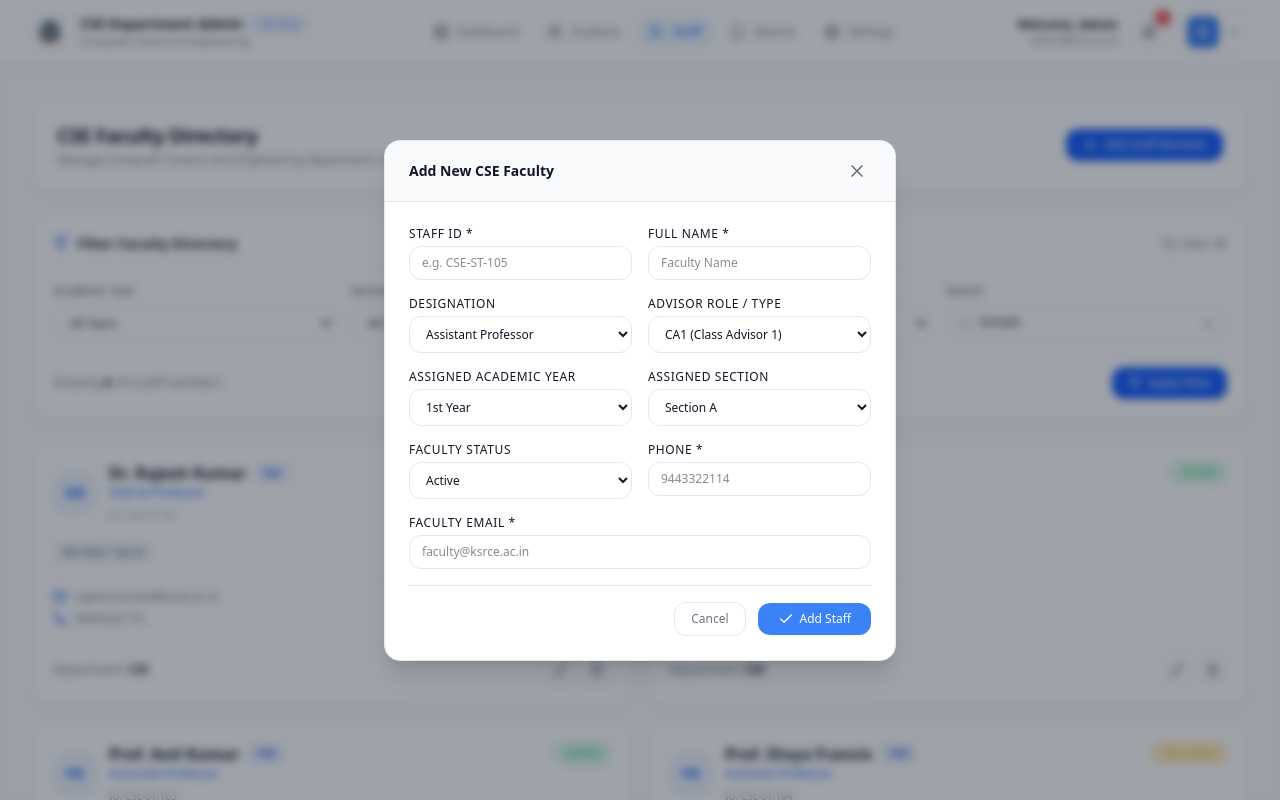
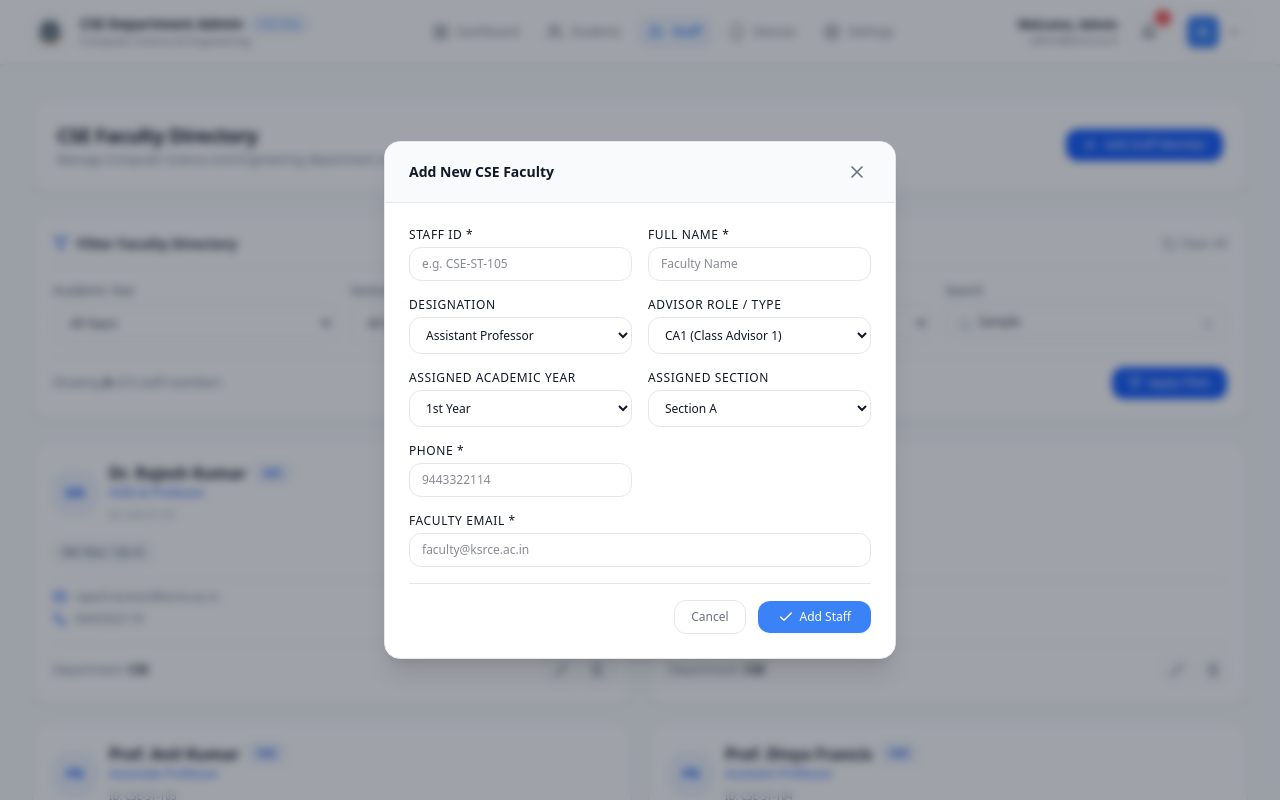
Before and after one commit to dharshinibala025/web_jammer, a React (Vite) app in the folder frontend/: page /admin/staff in a window 1280 px wide. Both pictures are taken after typing "Sample" into the empty fields and a click on the button "Add Staff Member". Shown: the top 800 px of the page. Built offline with nearby package versions, Linux system fonts and the light colour scheme.

Commit message:
Adminstaff section

```diff
--- a/frontend/src/components/admin/StaffModal.jsx
+++ b/frontend/src/components/admin/StaffModal.jsx
@@ -179,21 +179,6 @@ export const StaffModal = ({ isOpen, onClose, onSave, staff = null }) => {
 
             <div>
               <label className="block text-xs font-medium text-[#111827] uppercase tracking-wider mb-1">
-                Faculty Status
-              </label>
-              <select
-                value={formData.status}
-                onChange={(e) => setFormData({ ...formData, status: e.target.value })}
-                className="w-full py-2 px-3 bg-[#FFFFFF] border border-[#E5E7EB] rounded-xl text-xs font-medium text-[#111827] focus:outline-none focus:border-[#3B82F6]"
-              >
-                <option value="Active">Active</option>
-                <option value="On Leave">On Leave</option>
-                <option value="Inactive">Inactive</option>
-              </select>
-            </div>
-
-            <div>
-              <label className="block text-xs font-medium text-[#111827] uppercase tracking-wider mb-1">
                 Phone *
               </label>
               <input
--- a/frontend/src/pages/admin/AdminStaffPage.jsx
+++ b/frontend/src/pages/admin/AdminStaffPage.jsx
@@ -1,6 +1,5 @@
 import React, { useState, useEffect } from 'react';
 import adminService from '../../services/adminService';
-import StatusBadge from '../../components/admin/StatusBadge';
 import StaffModal from '../../components/admin/StaffModal';
 import {
   FiPlus,
@@ -292,8 +291,6 @@ export const AdminStaffPage = () => {
                     <span className="text-[10px] font-normal text-slate-400">ID: {s.staffId}</span>
                   </div>
                 </div>
-
-                <StatusBadge status={s.status} />
               </div>
 
               {/* Year & Section Badge Info */}
```
